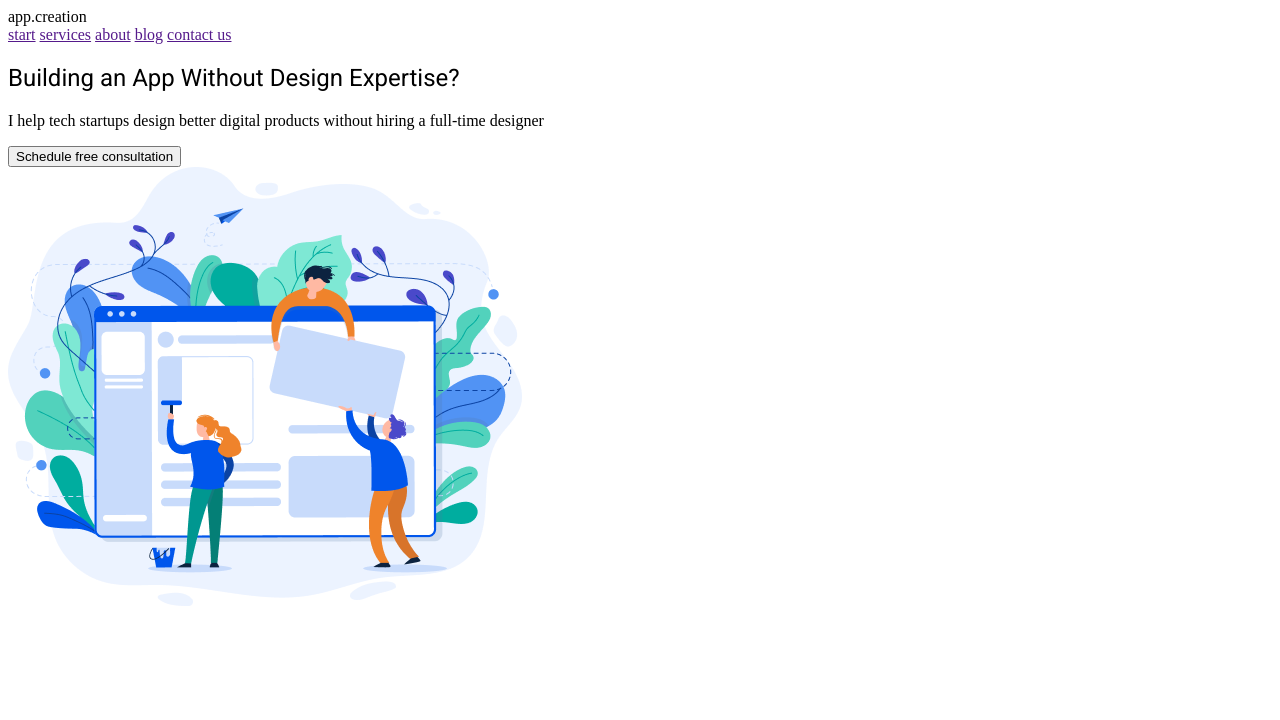
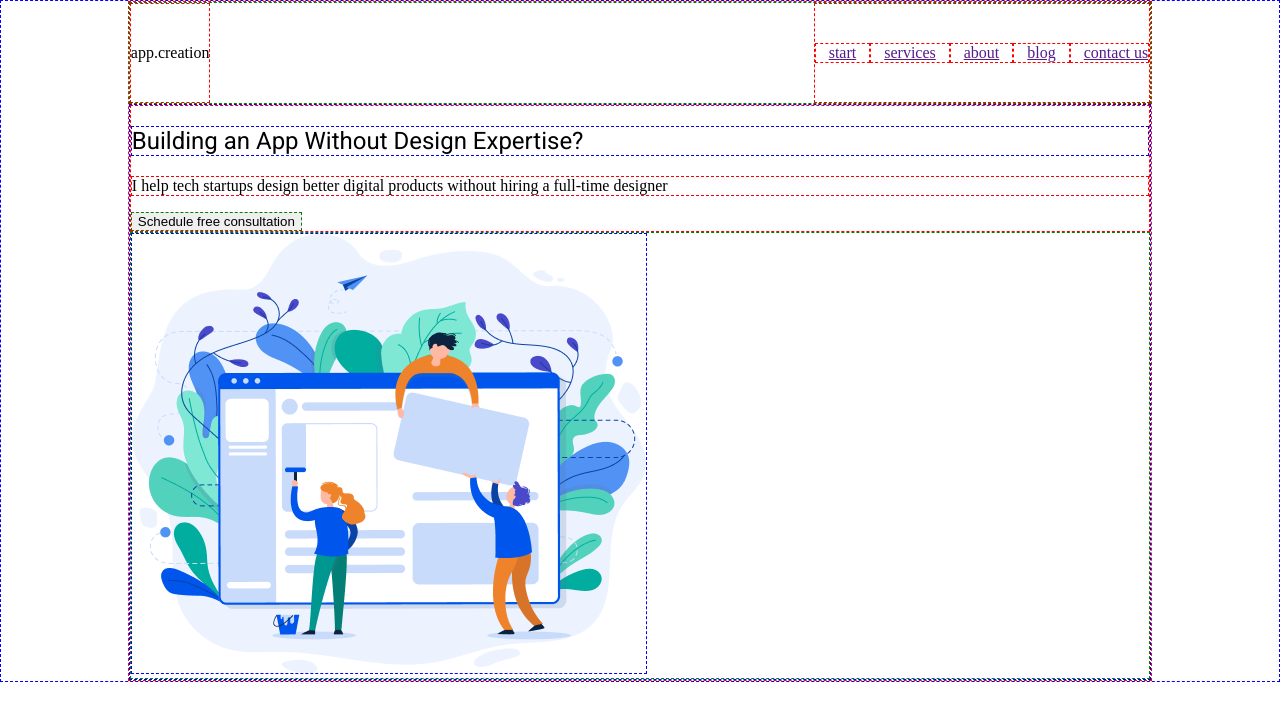
Before and after one commit to WebHeroSchool/Site_2.0, a plain HTML site: page index.html in a window 1280 px wide. Drawn offline with Linux system fonts and the light colour scheme.

Commit message:
Добавлены правки в index.html и style.css (стилизация сайта)

```diff
--- a/index.html
+++ b/index.html
@@ -7,9 +7,10 @@
   <link href="https://fonts.googleapis.com/css2?family=Roboto:ital,wght@0,100;0,300;0,400;0,500;0,700;0,900;1,100;1,300;1,400;1,500;1,700;1,900&display=swap" rel="stylesheet">
 </head>
 <body>
+  <div class="wrapper">
   <header class="header">
-    <div class="logo">app.creation</div>
-    <nav class="menu">
+    <div class="logo">app.creation</div><!--
+    --><nav class="menu">
       <a class="menu__item" href="">start</a>
       <a class="menu__item menu__item_active" href="">services</a>
       <a class="menu__item" href="">about</a>
@@ -27,5 +28,6 @@
       <img class="image-content__image" src="Frame.png" alt="люди">
     </div>
   </section>
+  </div>
 </body>
 </html>
--- a/style.css
+++ b/style.css
@@ -1,5 +1,70 @@
+body {
+ border: dashed 1px blue;
+ margin: 0;
+}
+
+.wrapper {
+ margin: auto;
+ width: 80%;
+ border: dashed 1px red;
+}
+
+.header {
+ display: flex;
+ justify-content: space-between;
+ border: dashed 1px green;
+}
+
+.logo {
+ display: inline-block;
+ border: dashed 1px red;
+ padding: 40px 0;
+}
+
+.menu {
+ display: flex;
+ align-items: center;
+ border: dashed 1px red;
+}
+
+.menu__item {
+ padding: 0 13px;
+ border: dashed 1px red;
+}
+
+.menu__item:last-child {
+ padding-right: 0;
+}
+
+.menu__item_active {}
+
+.main-section {
+ border: dashed 1px blue;
+}
+
+.main-content {
+ border: dashed 1px red;
+}
+
 .main-content__title {
  font-family: Roboto;
  font-weight: 400;
  font-style: normal;
+ border: dashed 1px blue;
 }
+
+.main-content__description {
+ border: dashed 1px red;
+}
+
+.main-content__button {
+border: dashed 1px green;
+}
+
+.image-content {
+ border: dashed 1px green;
+}
+
+.image-content__image {
+ border: dashed 1px blue;
+}
```
